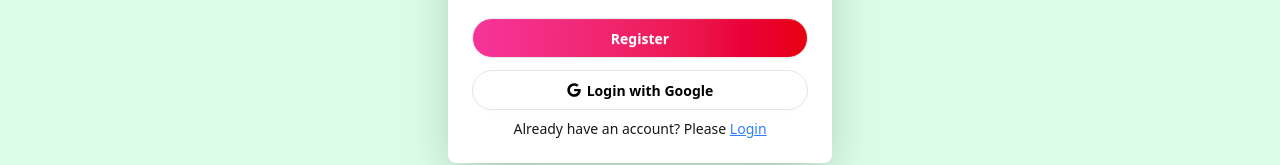
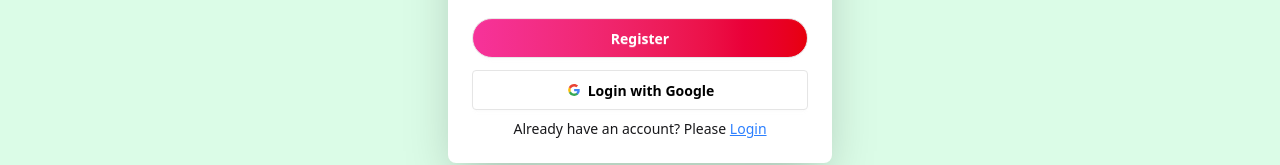
Before and after one commit to mehedi-hasan17/car-by, a React (Vite) app: page /register in a window 1280 px wide. Shown: the part 478-643 px from the top of the page. Built offline with nearby package versions, Linux system fonts and the light colour scheme; no server answers.

Commit message:
Login page update

```diff
--- a/src/Auth/Login.jsx
+++ b/src/Auth/Login.jsx
@@ -61,7 +61,7 @@ const Login = () => {
             <div>
               <a className="link link-hover">Forgot password?</a>
             </div>
-            <button className="btn text-white mt-4 rounded-full bg-linear-to-r from-pink-500 to-red-600">
+            <button type="submit" className="btn text-white mt-4 rounded-full bg-linear-to-r from-pink-500 to-red-600">
               Login
             </button>
           </fieldset>
--- a/src/Auth/Register.jsx
+++ b/src/Auth/Register.jsx
@@ -95,19 +95,47 @@ const Register = () => {
             <div>
               <a className="link link-hover">Forgot password?</a>
             </div>
-            <button className="btn text-white mt-4 rounded-full bg-linear-to-r from-pink-500 to-red-600">
+
+            <button className="btn text-white mt-4 w-full rounded-full bg-linear-to-r from-pink-500 to-red-600">
               Register
             </button>
           </fieldset>
         </form>
-
-        <button
-          onClick={heandleSineInWithGoogle}
-          className="btn bg-white rounded-full text-black border-[#e5e5e5]"
-        >
-          <FaGoogle />
-          Login with Google
-        </button>
+        <Link to="/">
+          <button
+            onClick={heandleSineInWithGoogle}
+            className="btn bg-white w-full text-black border-[#e5e5e5]"
+          >
+            <svg
+              aria-label="Google logo"
+              width="16"
+              height="16"
+              xmlns="http://www.w3.org/2000/svg"
+              viewBox="0 0 512 512"
+            >
+              <g>
+                <path d="m0 0H512V512H0" fill="#fff"></path>
+                <path
+                  fill="#34a853"
+                  d="M153 292c30 82 118 95 171 60h62v48A192 192 0 0190 341"
+                ></path>
+                <path
+                  fill="#4285f4"
+                  d="m386 400a140 175 0 0053-179H260v74h102q-7 37-38 57"
+                ></path>
+                <path
+                  fill="#fbbc02"
+                  d="m90 341a208 200 0 010-171l63 49q-12 37 0 73"
+                ></path>
+                <path
+                  fill="#ea4335"
+                  d="m153 219c22-69 116-109 179-50l55-54c-78-75-230-72-297 55"
+                ></path>
+              </g>
+            </svg>
+            Login with Google
+          </button>
+        </Link>
         <p className="text-center">
           Already have an account? Please{" "}
           <Link
--- a/src/Pages/Home.jsx
+++ b/src/Pages/Home.jsx
@@ -94,7 +94,7 @@ const Home = () => {
           </svg>
           <input name="search" type="search"  placeholder="Search" />
         </label>
-        <button className="btn text-2xl p-5 btn-xs text-left bg-linear-to-r from-pink-500 to-red-500 text-white ml-2">Search</button>
+        <button className="btn mt-4 md:mt-0 text-2xl p-5 btn-xs text-left bg-linear-to-r from-pink-500 to-red-500 text-white ml-2">Search</button>
         </form>
       </section>
       {/* 🔹 Latest Cars */}
--- a/src/firebase/fireBase.int.js
+++ b/src/firebase/fireBase.int.js
@@ -11,8 +11,10 @@ const firebaseConfig = {
   authDomain: import.meta.env.VITE_AUTHDOMAIN,
   projectId: import.meta.env.VITE_PROJECTID,
   storageBucket: import.meta.env.VITE_STORAGEBUCKET,
-  messagingSenderId: import.meta.env.VITE_MESSAGINSENDERID,
+  messagingSenderId: import.meta.env.VITE_MESSAGINGSENDERID,
   appId: import.meta.env.VITE_APPID
+
+
 };
 
 
```
